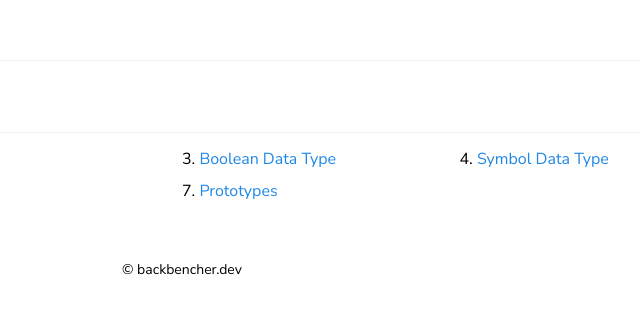
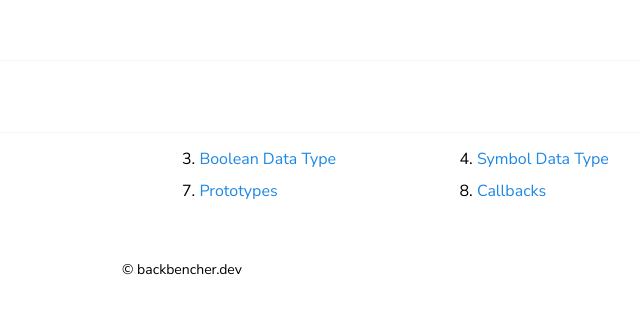
Before and after one commit to jobyjoseph/Documentation, a Gatsby site: page / in a window 1280 px wide. Shown: the full height of the page, 458-1098 px from the left. Built offline with nearby package versions, Linux system fonts and the light colour scheme; Gatsby itself is replaced by a stand-in of ours.

Commit message:
updated layout

```diff
--- a/src/components/masters/javascript-layout.js
+++ b/src/components/masters/javascript-layout.js
@@ -24,6 +24,7 @@ const Layout = ({ children }) => {
               <li><Link to="/javascript/spread-operator">Spread Operator</Link></li>
               <li><Link to="/javascript/objects">Objects</Link></li>
               <li><Link to="/javascript/prototypes">Prototypes</Link></li>
+              <li><Link to="/javascript/callbacks">Callbacks</Link></li>
             </ul>
           </div>
         </div>
--- a/src/pages/index.js
+++ b/src/pages/index.js
@@ -33,6 +33,9 @@ const IndexPage = () => (
         <div className={styles.gridItem}>
           7. <Link to="/javascript/prototypes">Prototypes</Link>
         </div>
+        <div className={styles.gridItem}>
+          8. <Link to="/javascript/callbacks">Callbacks</Link>
+        </div>
       </div>
     </div>
   </Layout>
```
